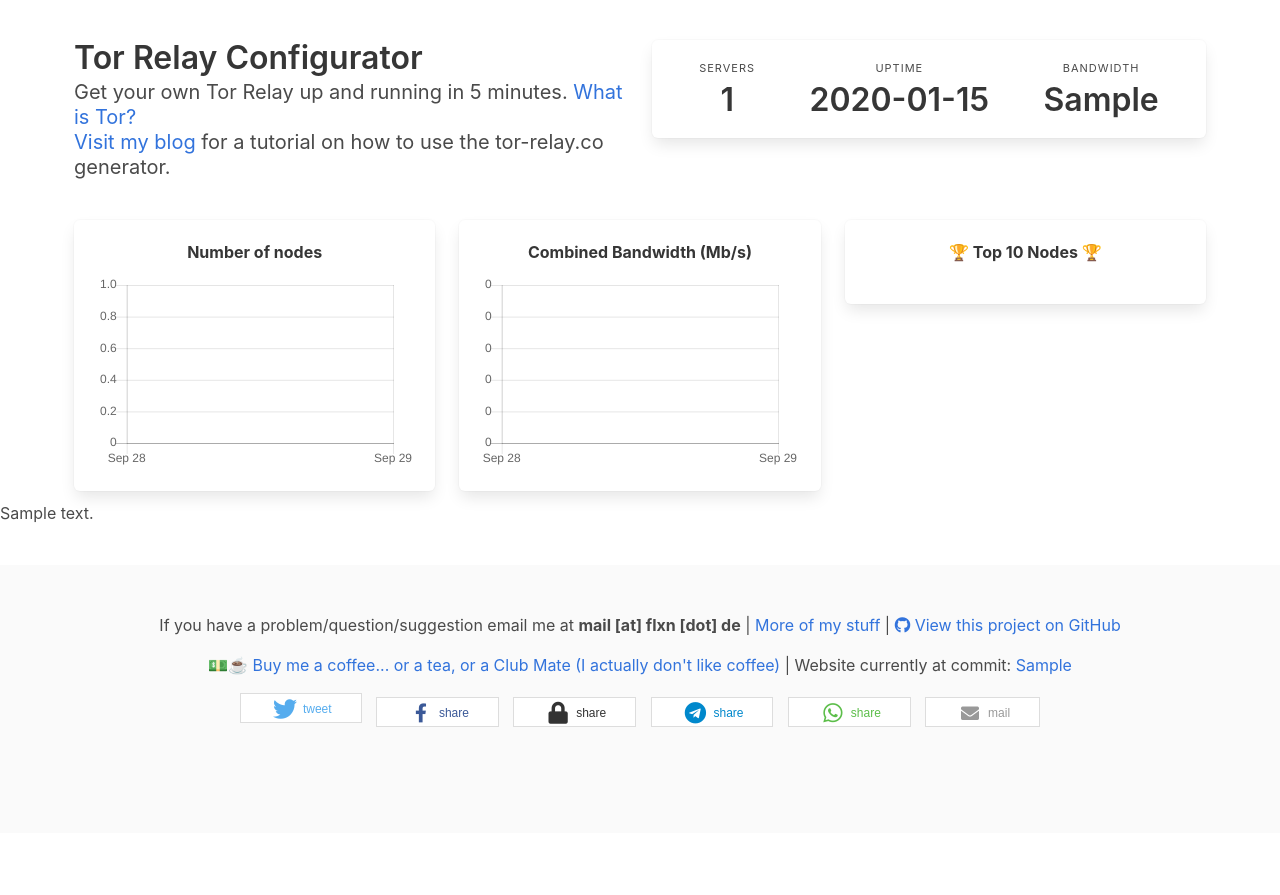
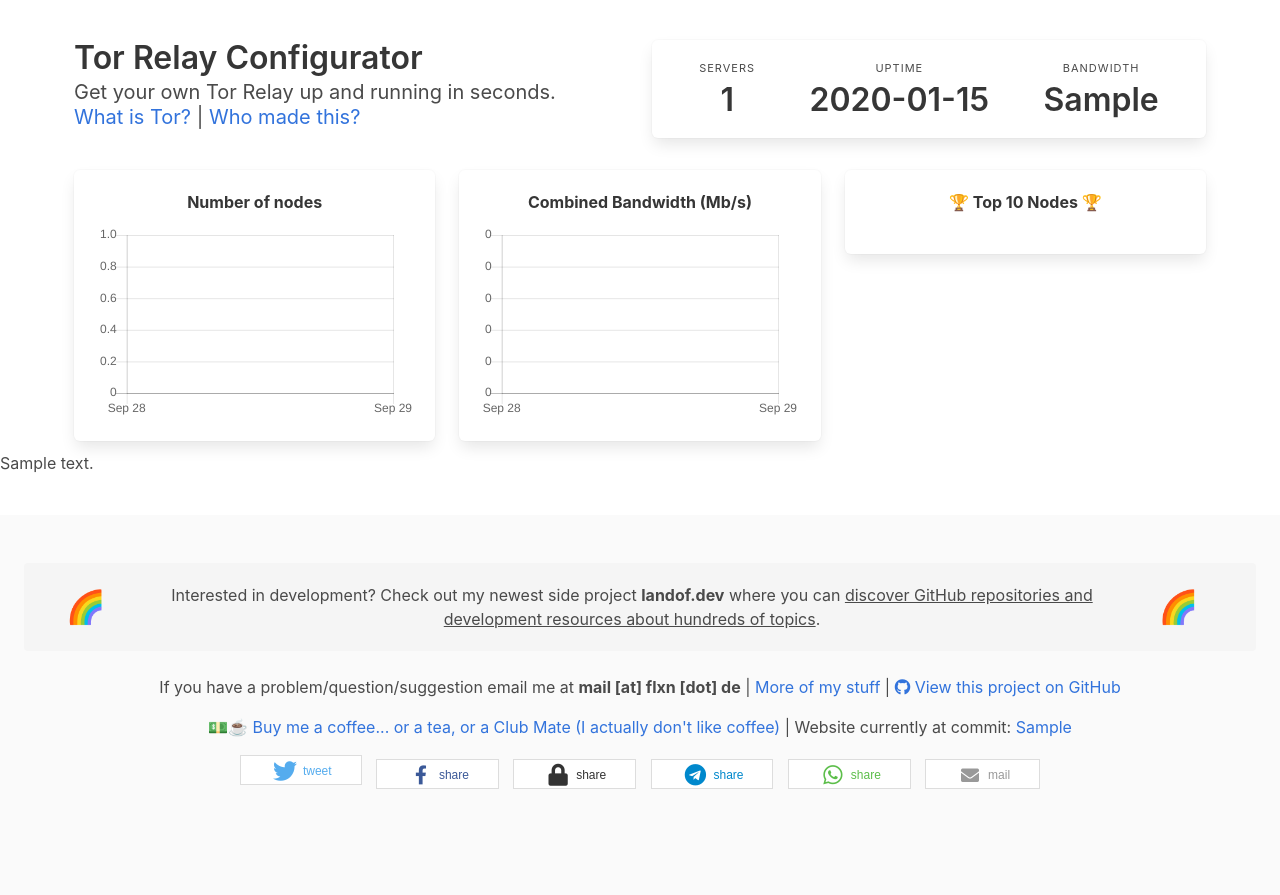
Before and after one commit to flxn/tor-relay-configurator, a PHP site: template views/layout.php in a window 1280 px wide. Before the commit the page ends 727 px from the top, so only its background shows below. Run offline with PHP 8.4, Linux system fonts and the light colour scheme; the template is opened without the code that fills it: most values are stand-ins (such as "Sample title", 1, 10 or a date in 2020).

Commit message:
temporarily removed link to blog because post needs reworking

```diff
--- a/views/layout.php
+++ b/views/layout.php
@@ -44,8 +44,10 @@
       <div class="column">
         <h1 class="title"><a href="/">Tor Relay Configurator</a></h1>
         <p class="subtitle">
-          Get your own Tor Relay up and running in 5 minutes. <a href="https://www.torproject.org/about/overview.html.en" target="_blank">What is Tor?</a><br />
-          <a href="https://flxn.de/posts/tor-relay-tutorial/" target="_blank">Visit my blog</a> for a tutorial on how to use the tor-relay.co generator.
+          Get your own Tor Relay up and running in seconds.<br />
+          <a href="https://www.torproject.org/about/overview.html.en" target="_blank">What is Tor?</a>
+          | <a href="https://flxn.de" target="_blank">Who made this?</a>
+          <!--<a href="https://flxn.de/posts/tor-relay-tutorial/" target="_blank">Visit my blog</a> for a tutorial on how to use the tor-relay.co generator.-->
         </p>
       </div>
       <div class="column" title="Statistics updated daily">
@@ -108,6 +110,13 @@
   <?php echo $main_content; ?>
 
   <footer class="footer">
+    <div class="notification">
+      <div class="columns">
+        <div class="column is-1 is-size-3">🌈</div>
+        <div class="column">Interested in development? Check out my newest side project <strong>landof.dev</strong> where you can <a href="https://landof.dev/awesome">discover GitHub repositories and development resources about hundreds of topics</a>.</div>
+        <div class="column is-1 is-size-3">🌈</div>
+      </div>
+    </div>
     <div class="content has-text-centered">
       <p>
         If you have a problem/question/suggestion email me at <b>mail [at] flxn [dot] de</b>
--- a/views/main.php
+++ b/views/main.php
@@ -6,7 +6,7 @@
         <div class="notification">
           This site is about running your own Tor node to participate in the Tor network.
           If you just want to privately surf the web through Tor, check out the Torproject's official <a href="https://www.torproject.org/de/download/" target="_blank" rel="noopener nofollow">Tor Browser</a>
-          or the <a href="https://brave.com/tor149" target="_blank" rel="noopener nofollow">Brave Browser</a> which has Private Browsing Windows powered by Tor.
+          or the <a href="https://brave.com/tor149" target="_blank" rel="noopener nofollow">Brave Browser</a> which offers Private Browsing windows powered by Tor.
         </div>
         <h3 class="subtitle">Hosting</h3>
         <p>
```
